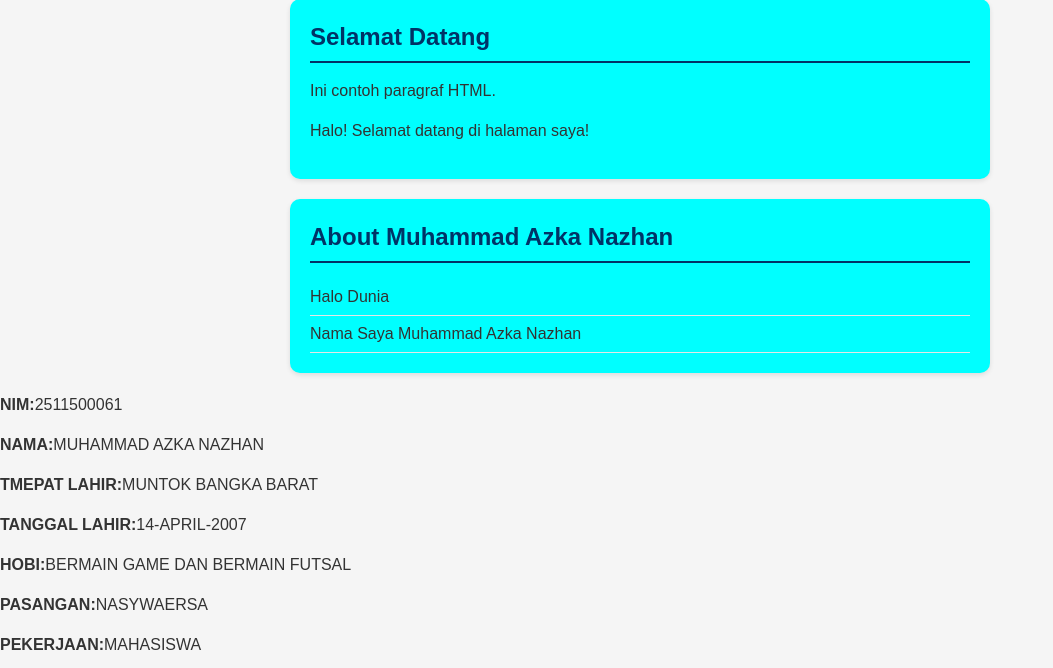
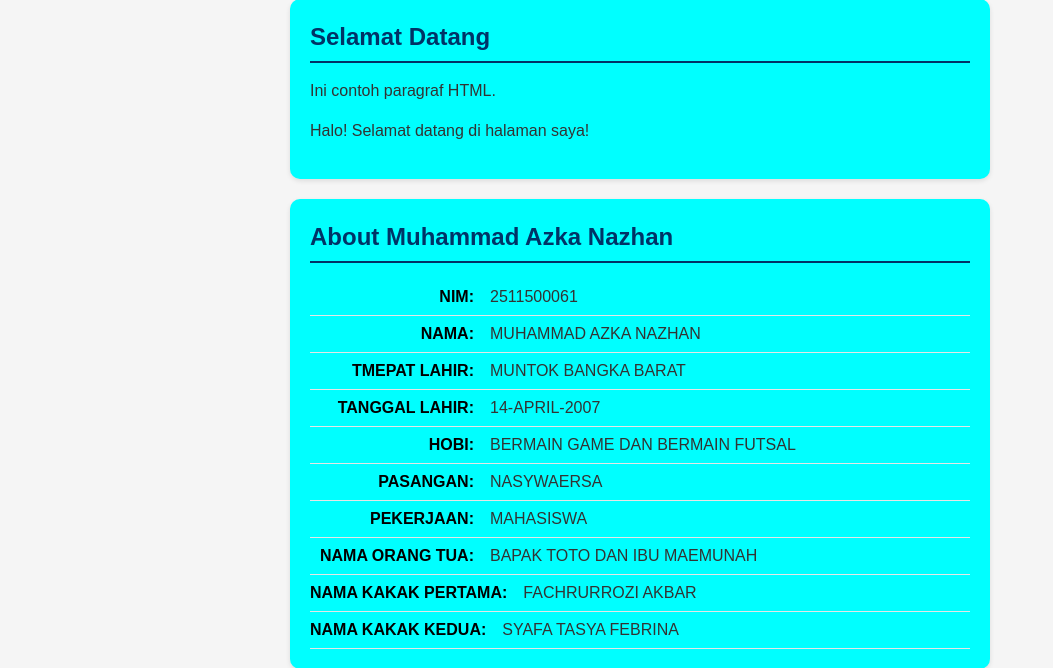
Before and after one commit to 2511500061azka/2511500061-PWD-TI1B-2526O, a PHP site: page /pertemuan-06/index.php in a window 1280 px wide. Shown: the part 176-844 px from the top of the page, without its empty margins (0-1053 px from the left). Run offline with PHP 8.4, Linux system fonts and the light colour scheme.

Commit message:
data php

```diff
--- a/pertemuan-06/index.php
+++ b/pertemuan-06/index.php
@@ -30,16 +30,11 @@
       <?php
       ?>
     </section>
+
     <section id="about">
       <h2>About Muhammad Azka Nazhan</h2>
       <?php
-      echo "<p>Halo Dunia</p>";
-      echo "<p>Nama Saya Muhammad Azka Nazhan</P>";
-      ?>
-    </section>
-
-    <?php
-    $NIM = "2511500061";
+      $NIM = "2511500061";
     $NAMA = "MUHAMMAD AZKA NAZHAN";
     $TEMPAT_LAHIR = "MUNTOK BANGKA BARAT";
     $TANGGAL_LAHIR = "14-APRIL-2007";
@@ -50,17 +45,28 @@
     $NAMA_KAKAK_PERTAMA = "FACHRURROZI AKBAR";
     $NAMA_KAKAK_KEDUA = "SYAFA TASYA FEBRINA";
 
-echo "<p><strong>NIM:</strong>2511500061</p>";
+    echo "<p><strong>NIM:</strong>2511500061</p>";
+
 echo "<p><strong>NAMA:</strong>MUHAMMAD AZKA NAZHAN</p>";
+
 echo "<p><strong>TMEPAT LAHIR:</strong>MUNTOK BANGKA BARAT</p>";
+
 echo "<p><strong>TANGGAL LAHIR:</strong>14-APRIL-2007</p>";
+
 echo "<p><strong>HOBI:</strong>BERMAIN GAME DAN BERMAIN FUTSAL</p>";
+
 echo "<p><strong>PASANGAN:</strong>NASYWAERSA</p>";
+
 echo "<p><strong>PEKERJAAN:</strong>MAHASISWA</p>";
+
 echo "<p><strong>NAMA ORANG TUA:</strong>BAPAK TOTO DAN IBU MAEMUNAH</p>";
+
 echo "<p><strong>NAMA KAKAK PERTAMA:</strong>FACHRURROZI AKBAR</p>";
+
 echo "<p><strong>NAMA KAKAK KEDUA:</strong>SYAFA TASYA FEBRINA</p>";
+
     ?>
+
     </section>
     <section id="ipk">
         <h2>Nilai Saya</h2>
```
